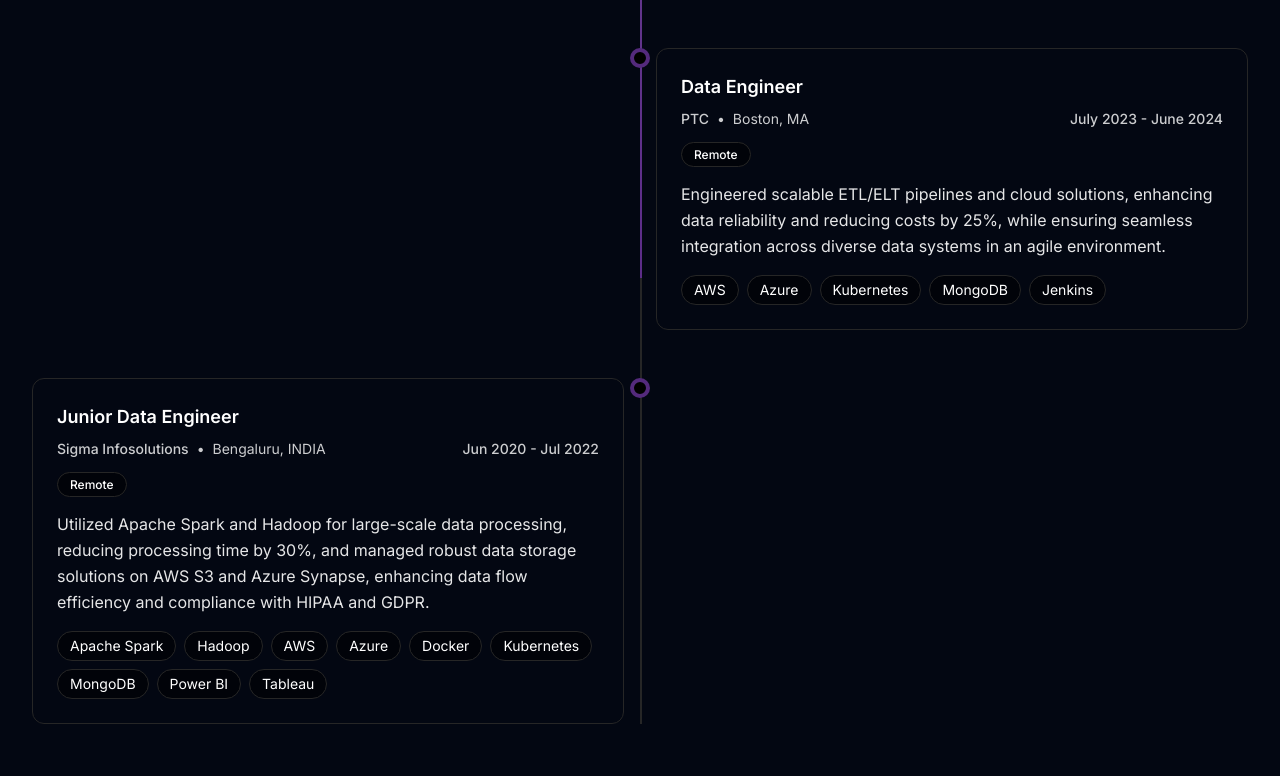
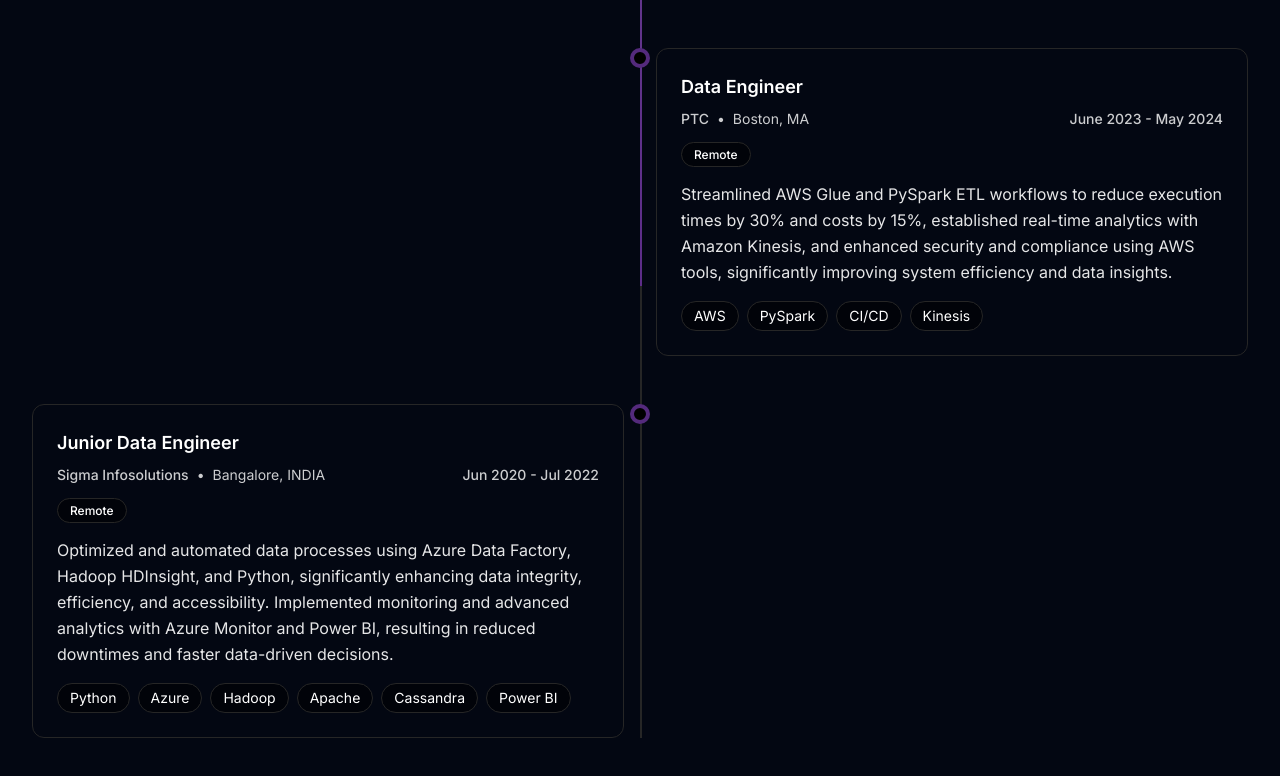
Before and after one commit to asJ26/Akhilesh-portfolio, a Next.js app: page / in a window 1280 px wide. Shown: the part 2760-3536 px from the top of the page. Built offline with nearby package versions, Linux system fonts and the light colour scheme.

Commit message:
Update Experience.tsx

```diff
--- a/src/components/home/Experience.tsx
+++ b/src/components/home/Experience.tsx
@@ -30,18 +30,18 @@
     company: "PTC",
     location: "Boston, MA",
     type: "Remote",
-    date: "July 2023 - June 2024",
-    description: "Engineered scalable ETL/ELT pipelines and cloud solutions, enhancing data reliability and reducing costs by 25%, while ensuring seamless integration across diverse data systems in an agile environment.",
-    skills: ["AWS", "Azure", "Kubernetes", "MongoDB", "Jenkins"],
+    date: "June 2023 - May 2024",
+    description: "Streamlined AWS Glue and PySpark ETL workflows to reduce execution times by 30% and costs by 15%, established real-time analytics with Amazon Kinesis, and enhanced security and compliance using AWS tools, significantly improving system efficiency and data insights.",
+    skills: ["AWS", "PySpark", "CI/CD", "Kinesis"],
   },
   {
     title: "Junior Data Engineer",
     company: "Sigma Infosolutions",
-    location: "Bengaluru, INDIA",
+    location: "Bangalore, INDIA",
     type: "Remote",
     date: "Jun 2020 - Jul 2022",
-    description: "Utilized Apache Spark and Hadoop for large-scale data processing, reducing processing time by 30%, and managed robust data storage solutions on AWS S3 and Azure Synapse, enhancing data flow efficiency and compliance with HIPAA and GDPR.",
-    skills: ["Apache Spark", "Hadoop", "AWS", "Azure", "Docker", "Kubernetes", "MongoDB", "Power BI", "Tableau"],
+    description: "Optimized and automated data processes using Azure Data Factory, Hadoop HDInsight, and Python, significantly enhancing data integrity, efficiency, and accessibility. Implemented monitoring and advanced analytics with Azure Monitor and Power BI, resulting in reduced downtimes and faster data-driven decisions.",
+    skills: ["Python", "Azure", "Hadoop", "Apache", "Cassandra", "Power BI"],
   },
 ];
 
```
